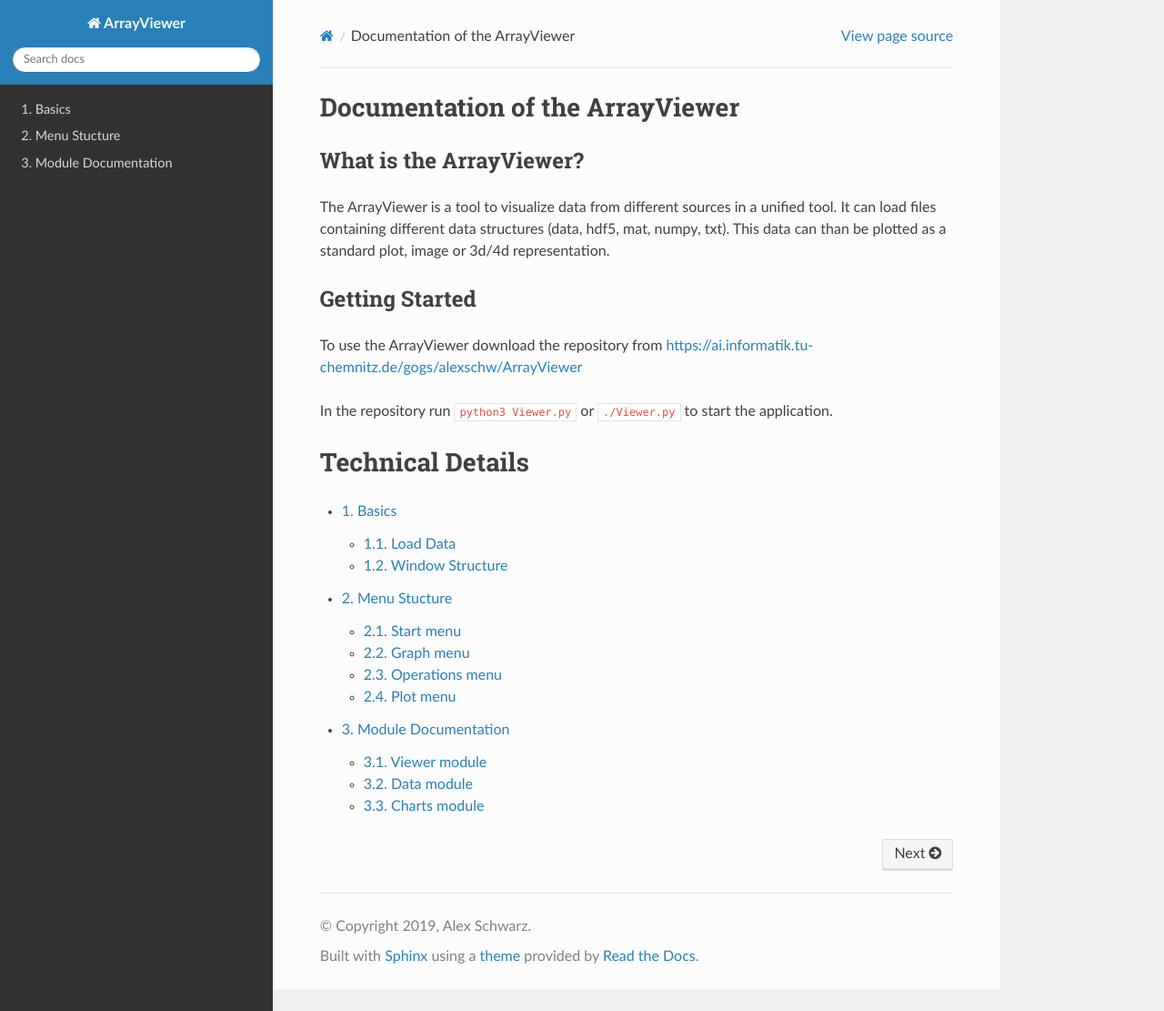
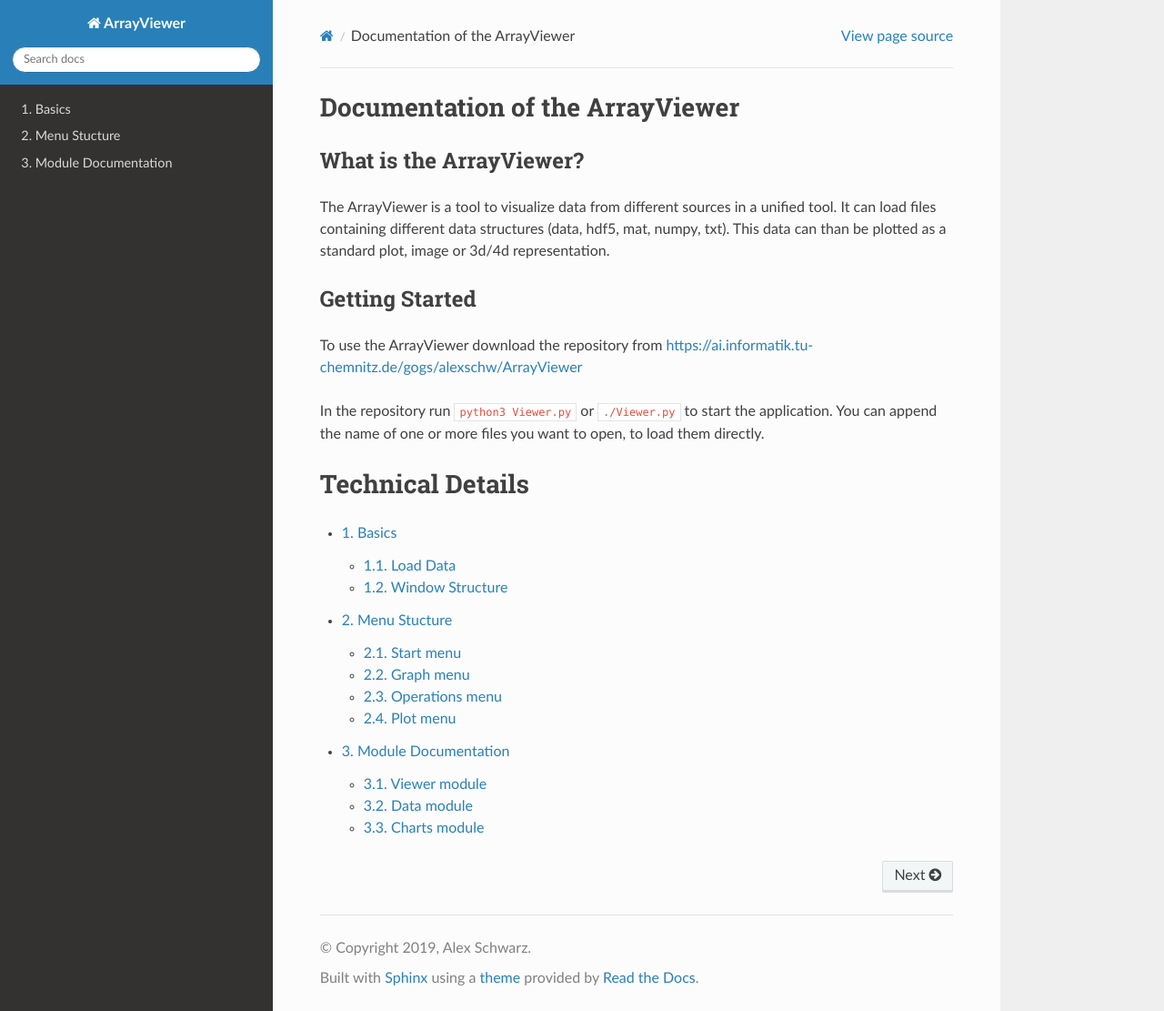
Before and after one commit to alexschw/ArrayViewer, a Sphinx documentation site: the page built from docs/index.rst, in a window 1280 px wide and 1111 px high. Shown: the whole window at 91% size. Built offline with Sphinx 7.4.7 and the Read the Docs theme 2.0.0, drawn with Linux system fonts in a browser that asks for light colours.

Commit message:
Fix inline loading of files and document

```diff
--- a/Viewer.py
+++ b/Viewer.py
@@ -804,6 +804,6 @@
     app = QApplication(sys.argv)
     window = ViewerWindow(app)
     for new_file in sys.argv[1:]:
-        window.loader.load.emit(os.path.abspath(new_file), "")
+        window.loader.load.emit(os.path.abspath(new_file), "", window.first_to_last)
     window.show()
     sys.exit(app.exec_())
--- a/docs/index.rst
+++ b/docs/index.rst
@@ -11,7 +11,7 @@
 ***************
 To use the ArrayViewer download the repository from `<https://ai.informatik.tu-chemnitz.de/gogs/alexschw/ArrayViewer>`_
 
-In the repository run ``python3 Viewer.py`` or ``./Viewer.py`` to start the application.
+In the repository run ``python3 Viewer.py`` or ``./Viewer.py`` to start the application. You can append the name of one or more files you want to open, to load them directly.
 
 
 Technical Details
```
